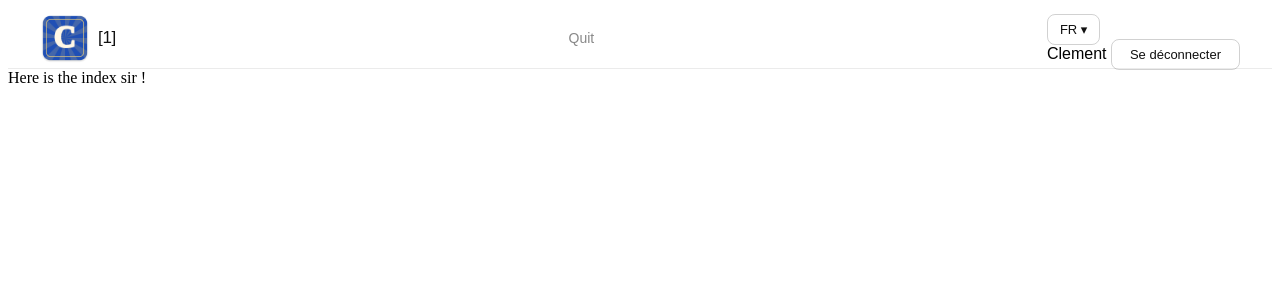
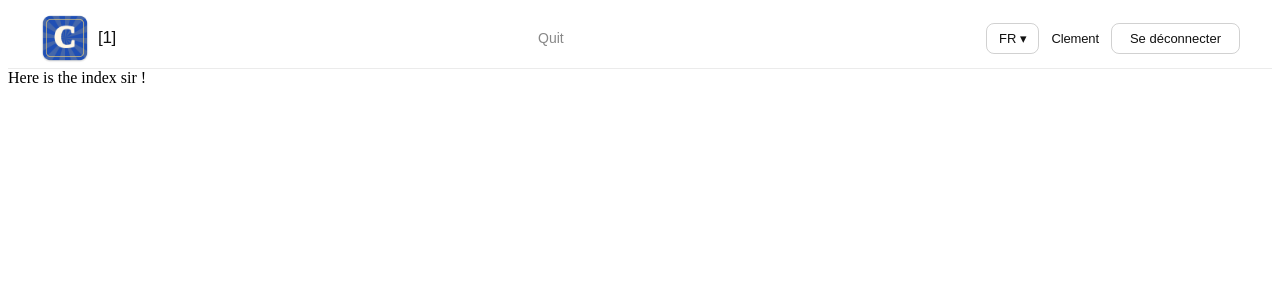
Before and after one commit to Etu4943/Fantasy_Card_Game, a Flask app: page / in a window 1280 px wide. Shown: the top 300 px of the page. Run offline with Flask 3, Linux system fonts and the light colour scheme; a user stored in the database is signed in; some libraries are stand-ins or nearby versions.

Commit message:
Progress on traduction and minor updates

```diff
--- a/game.py
+++ b/game.py
@@ -25,8 +25,10 @@ def init_deck(room_code):
 		deck[room_code].append(Card("dryade", "Pouvoir 2", str(uuid.uuid4())))
 	for _ in range(NB_PEOPLE):
 		deck[room_code].append(Card("elfe", "Pouvoir 3", str(uuid.uuid4())))
-	for _ in range(NB_PEOPLE):
-		deck[room_code].append(Card("fee", "Pouvoir 4", str(uuid.uuid4())))
+	# Fee disabled until I found a better architecture
+	# Like I need to be able to play it while the opponent is playing
+	# for _ in range(NB_PEOPLE):
+	# 	deck[room_code].append(Card("fee", "Pouvoir 4", str(uuid.uuid4())))
 	for _ in range(NB_PEOPLE):
 		deck[room_code].append(Card("gnome", "Pouvoir 5", str(uuid.uuid4())))
 	for _ in range(NB_PEOPLE):
--- a/locales/en/translation.json
+++ b/locales/en/translation.json
@@ -11,7 +11,10 @@
 		"username" : "Username",
 		"username_placeholder" : "Username",
 		"register" : "Register",
-		"logout" : "Logout",
+		"logout" : "Logout"
+	},
+
+	"base" :{
 		"join" : "Join"
 	}
 }
--- a/locales/fr/translation.json
+++ b/locales/fr/translation.json
@@ -11,7 +11,10 @@
 		"username" : "Pseudo",
 		"username_placeholder" : "Pseudo",
 		"register" : "S'enregistrer",
-		"logout" : "Se déconnecter",
+		"logout" : "Se déconnecter"
+	},
+
+	"base" : {
 		"join" : "Rejoindre une partie"
 	}
 }
--- a/static/CSS/style.css
+++ b/static/CSS/style.css
@@ -155,3 +155,16 @@
 .lang-menu.open {
     display: block;
 }
+
+.nav-right {
+  display: flex;
+  align-items: center;
+  gap: 12px;
+}
+
+.nav-username {
+  font-size: 13px;
+  font-weight: 500;
+  color: #111;
+  letter-spacing: -0.01em;
+}
--- a/templates/base.html
+++ b/templates/base.html
@@ -25,7 +25,7 @@
 			      {% if session['room'] %}
 			      	<li><a id="quit-btn" href="#" class="nav-link">Quit</a></li>
 			      {% else %}
-			      	<li><a href="/join" class="nav-link {% if request.path == '/join' %}active{% endif %}">{{ t.login.join }}</a></li>
+			      	<li><a href="/join" class="nav-link {% if request.path == '/join' %}active{% endif %}">{{ t.base.join }}</a></li>
 			      {% endif %}
 
 			    </ul>
--- a/templates/login.html
+++ b/templates/login.html
@@ -107,6 +107,7 @@
 </main>
 
 <script>
+  document.addEventListener('DOMContentLoaded', () => {
     const tabs = document.login.querySelectorAll('.tab-btn');
     const panelEls = document.login.querySelectorAll('.tab-panel');
     const slider = document.login.querySelector('.tab-slider');
@@ -123,6 +124,9 @@
     tabs.forEach(btn => {
       btn.addEventListener('click', () => switchTab(btn.dataset.login.tab));
     });
+
+  });
+
 </script>
 
 
```
Lines whose indentation alone changed are shown as unchanged.
